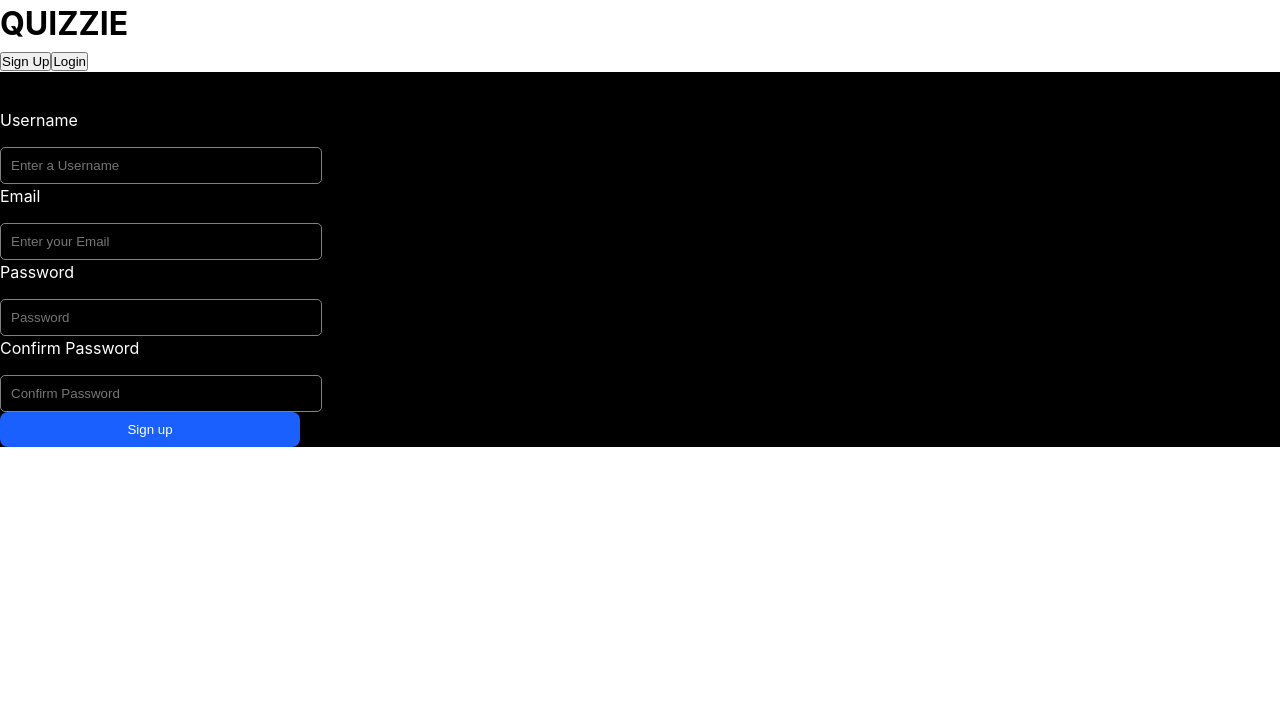
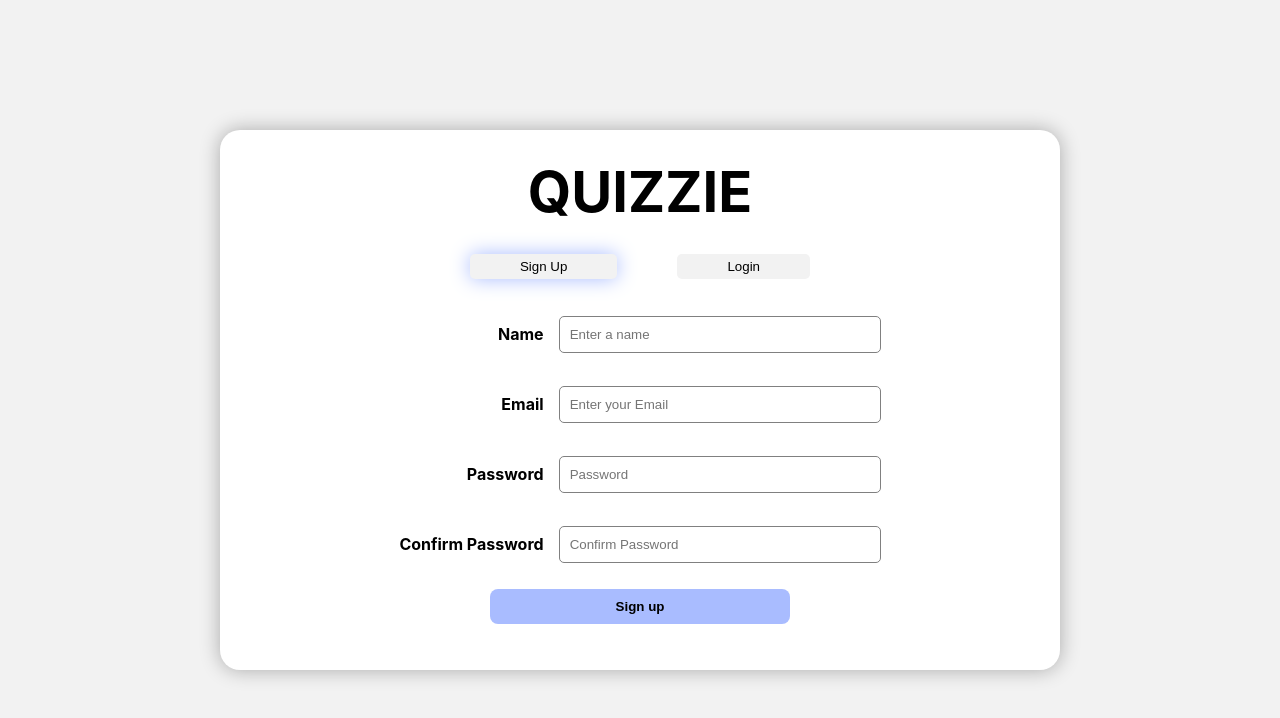
Before and after one commit to Ashish-1581/quizzie, a React (Vite) app in the folder client/: page / in a window 1280 px wide. Shown: the top 718 px of the page. Built offline with nearby package versions, Linux system fonts and the light colour scheme.

Commit message:
css added to login signup page

```diff
--- a/client/src/components/Auth/Login.jsx
+++ b/client/src/components/Auth/Login.jsx
@@ -1,11 +1,11 @@
-import React, { useState } from 'react'
-import { useNavigate } from 'react-router-dom';
-import { login } from '../../api/authApi';
-import { toast } from 'react-toastify';
+import React, { useState } from "react";
+import { useNavigate } from "react-router-dom";
+import { login } from "../../api/authApi";
+import { toast } from "react-toastify";
 function Login() {
   const navigate = useNavigate();
-    const [email, setEmail] = useState('');
-    const [password, setPassword] = useState('');
+  const [email, setEmail] = useState("");
+  const [password, setPassword] = useState("");
   const [errors, setErrors] = useState({});
   const validate = () => {
     const newErrors = {};
@@ -30,44 +30,41 @@ function Login() {
     try {
       const response = await login({ email, password });
       if (response.status === 200) {
-                localStorage.setItem('user',response.data.user.username);
-                localStorage.setItem('token', response.data.token);
+        localStorage.setItem("user", response.data.user.username);
+        localStorage.setItem("token", response.data.token);
         toast.success("Logged In successfully!");
 
-
         navigate(`/dashboard/${response.data.user._id}`);
-
-
-
-            }
-            else{
-
-                toast.error(response.message);
-
-
+      } else {
+        toast.error(response.error || "Login failed");
       }
     } catch (error) {
-
       console.log(error);
     }
   };
 
   return (
-    <div>
-    <h2>login</h2>
-    <div>
+    <div style={{ display: "flex", flexDirection: "column", alignItems: "center" }}>
       <div
         style={{
           display: "flex",
           flexDirection: "column",
-        color: "white",
+          alignItems: "end",
+        }}
+      >
+        <div
+          style={{
+            display: "flex",
+            alignItems: "center",
+            height:"70px",
+
             gap: "15px",
           }}
         >
-    <label>Email</label>
+          <label style={{  fontWeight: "bolder",}}>Email</label>
+          <div >
             <input
               style={{
-            color: "white",
                 padding: "10px",
                 borderRadius: "5px",
                 border: `1px solid ${errors.email ? "red" : "#808080"}`,
@@ -84,22 +81,26 @@ function Login() {
               }}
             />
             {errors.email && (
-        <span style={{ color: "red" }}>{errors.email}</span>
+              <div style={{ color: "red", fontSize: "0.8rem" }}>
+                {errors.email}
+              </div>
             )}
+          </div>
         </div>
 
         <div
           style={{
             display: "flex",
-        flexDirection: "column",
-        color: "white",
+            alignItems: "center",
+            height:"70px",
+
             gap: "15px",
           }}
         >
-    <label>Password</label>
+          <label style={{  fontWeight: "bolder",}}>Password</label>
+          <div>
             <input
               style={{
-            color: "white",
                 padding: "10px",
                 borderRadius: "5px",
                 border: `1px solid ${errors.password ? "red" : "#808080"}`,
@@ -116,37 +117,32 @@ function Login() {
               }}
             />
             {errors.password && (
-        <span style={{ color: "red" }}>{errors.password}</span>
+              <div style={{ color: "red", fontSize: "0.8rem" }}>
+                {errors.password}
+              </div>
             )}
+          </div>
+        </div>
         </div>
 
                 <button
                   style={{
-        background: "#1A5FFF",
-        color: "white",
+                    background: "#A9BCFF",
                     boxShadow: "none",
                     border: "none",
                     borderRadius: "8px",
                     padding: "10px",
                     width: "300px",
                     cursor: "pointer",
+                    fontWeight: "bolder",
+                    margin: "10px 0",
                   }}
                   onClick={handleSubmit}
                 >
                   Login
                 </button>
-
     </div>
-
-
-
-    </div>
-)
+  );
 }
 
-export default Login
-
-
-// <input type="email" placeholder="Email" value={email}  onChange={(e)=>setEmail(e.target.value)}/>
-// <input type="password" placeholder="Password" value={password}  onChange={(e)=>setPassword(e.target.value)} />
-//   <button  onClick={handleSubmit}>Login</button>
+export default Login;
--- a/client/src/components/Auth/SignUp.jsx
+++ b/client/src/components/Auth/SignUp.jsx
@@ -1,8 +1,8 @@
-import React, { useState } from 'react'
-import { signup } from '../../api/authApi';
-import { toast } from 'react-toastify';
-import { login } from '../../api/authApi';
-import { useNavigate } from 'react-router-dom';
+import React, { useState } from "react";
+import { signup } from "../../api/authApi";
+import { toast } from "react-toastify";
+import { login } from "../../api/authApi";
+import { useNavigate } from "react-router-dom";
 
 function SignUp() {
   const [username, setUsername] = useState("");
@@ -45,48 +45,49 @@ function SignUp() {
         confirmPassword,
       });
       if (response.status === 200) {
-
         const loginResponse = await login({ email, password });
-
 
         if (loginResponse.status === 200) {
           localStorage.setItem("user", loginResponse.data.user.username);
           localStorage.setItem("token", loginResponse.data.token);
           toast.success("Logged In successfully!");
           navigate(`/dashboard/${response.data.user._id}`);
+        } else {
+          toast.error(loginResponse.message);
         }
-            else{
-              toast.error(loginResponse.message);
-
-            }
-          }
-          else {
-            toast.error(response.message || "Registration failed");
+      } else {
+        toast.error(response.error || "Registration failed");
       }
       console.log(response);
-
-
     } catch (error) {
       toast.error("An error occurred. Please try again.");
       console.log(error);
     }
   };
   return (
-    <div style={{background:"black"}}>
-    <h2>Sign Up</h2>
-    <div >
+    <div
+      style={{ display: "flex", flexDirection: "column", alignItems: "center" }}
+    >
+
       <div
         style={{
           display: "flex",
           flexDirection: "column",
-            color: "white",
-            gap: "15px",
+          alignItems: "end",
         }}
       >
-          <label>Username</label>
+        <div
+          style={{
+            display: "flex",
+            alignItems: "center",
+            gap: "15px",
+            height: "70px",
+          }}
+        >
+          <label style={{ fontWeight: "bolder" }}>Name</label>
+          <div>
             <input
               style={{
-              color: "white",
                 padding: "10px",
                 borderRadius: "5px",
                 border: `1px solid ${errors.username ? "red" : "#808080"}`,
@@ -95,7 +96,7 @@ function SignUp() {
                 width: "300px",
               }}
               type="text"
-            placeholder="Enter a Username"
+              placeholder="Enter a name"
               value={username}
               onChange={(e) => {
                 setUsername(e.target.value);
@@ -103,22 +104,26 @@ function SignUp() {
               }}
             />
             {errors.username && (
-            <span style={{ color: "red" }}>{errors.username}</span>
+              <div style={{ color: "red", fontSize: "0.8rem" }}>
+                {errors.username}
+              </div>
             )}
+          </div>
         </div>
 
         <div
           style={{
             display: "flex",
-            flexDirection: "column",
-            color: "white",
+            alignItems: "center",
+            height: "70px",
+
             gap: "15px",
           }}
         >
-          <label>Email</label>
+          <label style={{ fontWeight: "bolder" }}>Email</label>
+          <div>
             <input
               style={{
-              color: "white",
                 padding: "10px",
                 borderRadius: "5px",
                 border: `1px solid ${errors.email ? "red" : "#808080"}`,
@@ -135,22 +140,26 @@ function SignUp() {
               }}
             />
             {errors.email && (
-            <span style={{ color: "red" }}>{errors.email}</span>
+              <div style={{ color: "red", fontSize: "0.8rem" }}>
+                {errors.email}
+              </div>
             )}
+          </div>
         </div>
 
         <div
           style={{
             display: "flex",
-            flexDirection: "column",
-            color: "white",
+            alignItems: "center",
+            height: "70px",
+
             gap: "15px",
           }}
         >
-          <label>Password</label>
+          <label style={{ fontWeight: "bolder" }}>Password</label>
+          <div>
             <input
               style={{
-              color: "white",
                 padding: "10px",
                 borderRadius: "5px",
                 border: `1px solid ${errors.password ? "red" : "#808080"}`,
@@ -167,25 +176,31 @@ function SignUp() {
               }}
             />
             {errors.password && (
-            <span style={{ color: "red" }}>{errors.password}</span>
+              <div style={{ color: "red", fontSize: "0.8rem" }}>
+                {errors.password}
+              </div>
             )}
+          </div>
         </div>
 
         <div
           style={{
             display: "flex",
-            flexDirection: "column",
-            color: "white",
+            alignItems: "center",
+            height: "70px",
+
             gap: "15px",
           }}
         >
-          <label>Confirm Password</label>
+          <label style={{ fontWeight: "bolder" }}>Confirm Password</label>
+          <div>
             <input
               style={{
-              color: "white",
                 padding: "10px",
                 borderRadius: "5px",
-              border: `1px solid ${errors.confirmPassword ? "red" : "#808080"}`,
+                border: `1px solid ${
+                  errors.confirmPassword ? "red" : "#808080"
+                }`,
                 outline: "none",
                 background: "none",
                 width: "300px",
@@ -199,44 +214,31 @@ function SignUp() {
               }}
             />
             {errors.confirmPassword && (
-            <span style={{ color: "red" }}>{errors.confirmPassword}</span>
+              <div style={{ color: "red", fontSize: "0.8rem" }}>
+                {errors.confirmPassword}
+              </div>
             )}
           </div>
-
+        </div>
+      </div>
       <button
         style={{
-            background: "#1A5FFF",
-            color: "white",
+          background: "#A9BCFF",
           boxShadow: "none",
           border: "none",
           borderRadius: "8px",
           padding: "10px",
           width: "300px",
           cursor: "pointer",
+          fontWeight: "bolder",
+          margin: "10px 0",
         }}
         onClick={handleSubmit}
       >
         Sign up
       </button>
     </div>
-
-  </div>
-  )
+  );
 }
 
-export default SignUp
-
-
-// <form>
-// <input
-//   value={userName}
-//   onChange={(e) => setUserName(e.target.value)}
-//   type="text"
-//   placeholder="Username"
-// />
-// <input type="email" placeholder="Email" value={email}  onChange={(e)=>setEmail(e.target.value)}/>
-// <input type="password" placeholder="Password" value={password}  onChange={(e)=>setpassword(e.target.value)} />
-// <input type="password" placeholder="confirm Password" value={confirmPassword}  onChange={(e)=>setConfirmPassword(e.target.value)} />
-// <button type="submit" onClick={handleSubmit}>Sign Up</button>
-
-// </form>
+export default SignUp;
--- a/client/src/pages/Auth.jsx
+++ b/client/src/pages/Auth.jsx
@@ -1,24 +1,84 @@
-import React, { useState } from "react";
+import React, { act, useState } from "react";
 
-import SignUp from '../components/Auth/SignUp';
-import Login from '../components/Auth/Login';
+import SignUp from "../components/Auth/SignUp";
+import Login from "../components/Auth/Login";
 
 function Auth() {
   const [toggle, setToggle] = useState(true);
 
+
+
   return (
     <>
-      <h1>QUIZZIE</h1>
-
-      <button onClick={() => setToggle(true)}>Sign Up</button>
-      <button onClick={() => setToggle(false)}>Login</button>
-
-      {toggle ? (<SignUp />
-
-      ) : (
-        <Login/>
-
-      )}
+      <div
+        style={{
+          background: "#F2F2F2",
+          height: "100vh",
+          display: "flex",
+          alignItems: "center",
+          justifyContent: "center",
+        }}
+      >
+        <div
+          style={{
+            background: "#FFFFFF",
+            borderRadius: "20px",
+            padding: "20px",
+            height: "500px",
+            width: "800px",
+            boxShadow: "0px 0px 20px 0px rgba(0,0,0,0.3)",
+          }}
+        >
+          <div
+            style={{
+              display: "flex",
+              flexDirection: "column",
+              alignItems: "center",
+            }}
+          >
+            <h1 style={{ fontSize: "3.5rem" }}>QUIZZIE</h1>
+            <div style={{ display: "flex", gap: "50px", margin: "20px" }}>
+              <button
+                style={{
+                  padding: "5px 50px",
+                  background: "#F2F2F2",
+                  border: "none",
+                  cursor: "pointer",
+                  borderRadius: "5px",
+                  margin: "0 5px",
+                  boxShadow: `${toggle?"0px 0px 20px 0px #A9BCFF":"none"}`,
+                }}
+                onClick={() => setToggle(true)}
+              >
+                Sign Up
+              </button>
+              <button
+                style={{
+                  padding: "5px 50px",
+                  background: "#F2F2F2",
+                  border: "none",
+                  cursor: "pointer",
+                  borderRadius: "5px",
+                  margin: "0 5px",
+                  boxShadow: `${!toggle?"0px 0px 20px 0px #A9BCFF":"none"}`,
+                }}
+                onClick={() => setToggle(false)}
+              >
+                Login
+              </button>
+            </div>
+          </div>
+          <div
+            style={{
+              display: "flex",
+              justifyContent: "center",
+              alignContent: "center",
+            }}
+          >
+            {toggle ? <SignUp /> : <Login />}
+          </div>
+        </div>
+      </div>
     </>
   );
 }
```
Also changed, not shown: 1 other file (tests, documents, lock files or other folders). Lines whose indentation alone changed are shown as unchanged.
